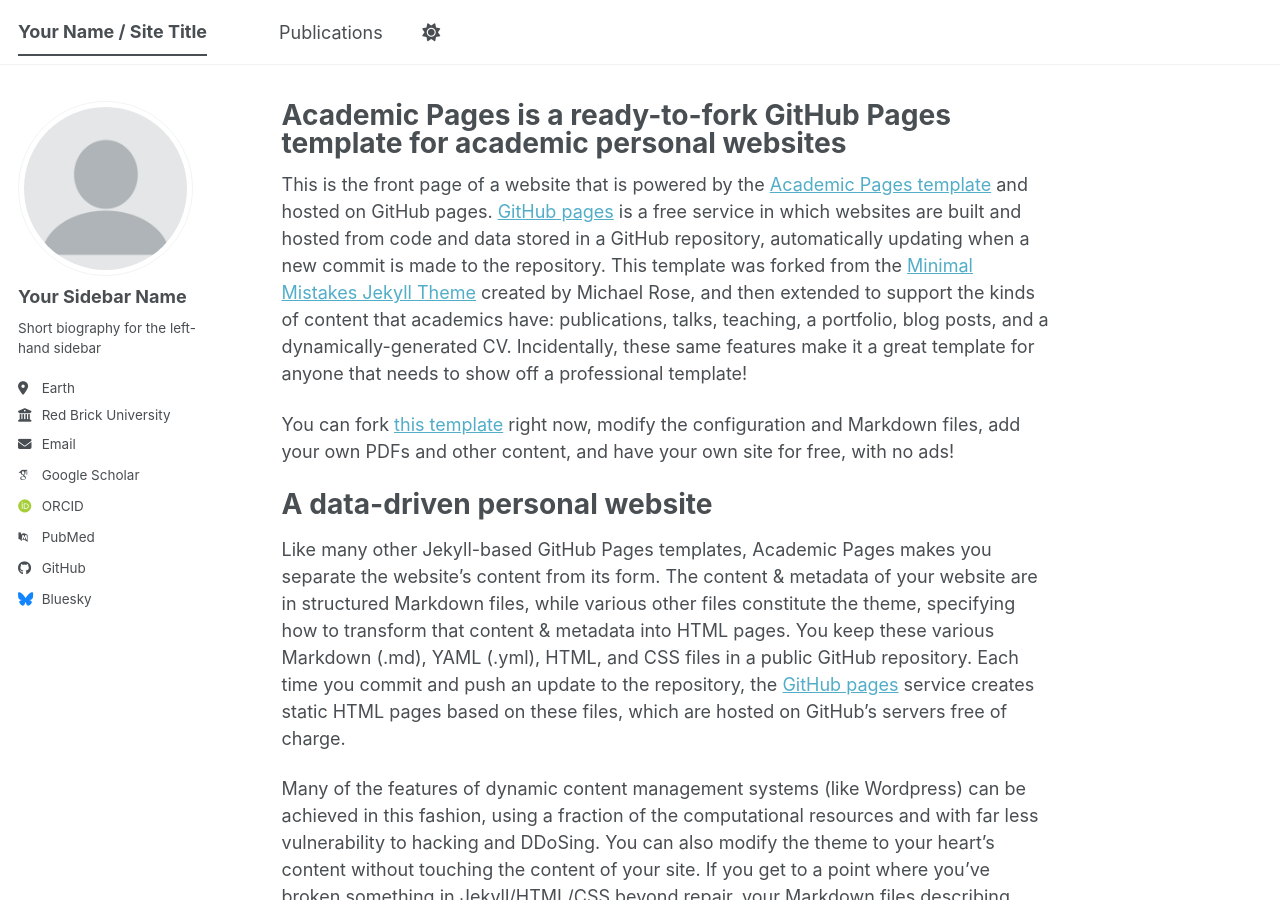
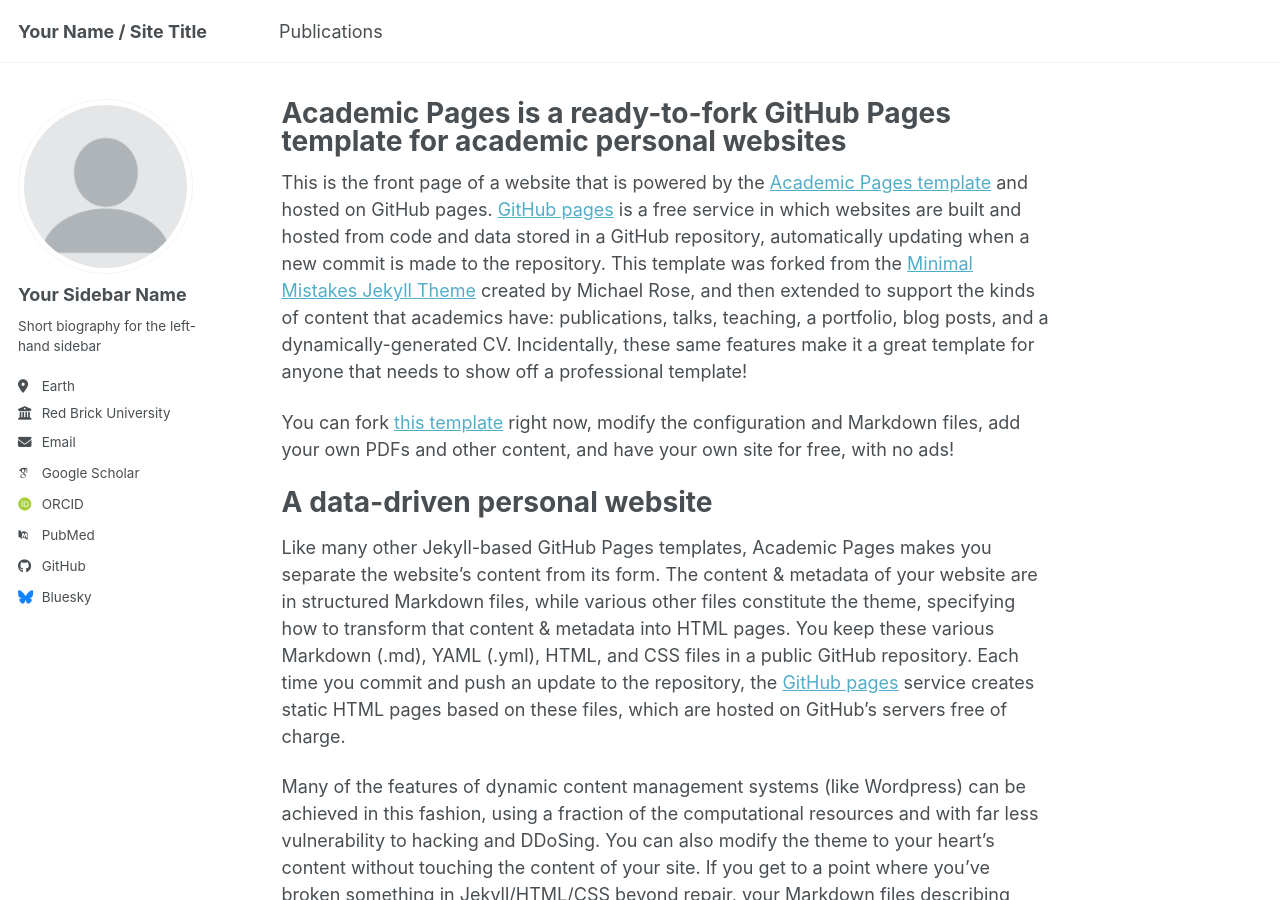
Before and after one commit to fangzhigang32/fangzhigang32.github.io, a Jekyll site: the page built from _pages/about.md, in a window 1280 px wide and 900 px high. Built offline with Jekyll 4.4.1, drawn with Linux system fonts in a browser that asks for light colours; some web fonts are replaced; a script bundle is joined from its source files by our own code; library files that are not in the unit come from our copies.

Commit message:
Update masthead.html

```diff
--- a/_includes/masthead.html
+++ b/_includes/masthead.html
@@ -1,26 +1,23 @@
 {% include base_path %}
+
 <div class="masthead">
   <div class="masthead__inner-wrap">
     <div class="masthead__menu">
       <nav id="site-nav" class="greedy-nav">
-        <button><span class="navicon"></span></button>
+        <button><div class="navicon"></div></button>
         <ul class="visible-links">
-          <li class="masthead__menu-item masthead__menu-item--lg persist {% if page.url == '/' or page.url == '/index.html' %}selected{% endif %}">
-            <a href="{{ base_path }}/">{{ site.title }}</a>
-          </li>
+          <li class="masthead__menu-item masthead__menu-item--lg persist"><a href="{{ base_path }}/">{{ site.title }}</a></li>
           {% for link in site.data.navigation.main %}
             {% if link.url contains 'http' %}
               {% assign domain = '' %}
             {% else %}
               {% assign domain = base_path %}
             {% endif %}
-            <li class="masthead__menu-item {% if page.url contains link.url and link.url != '/' %}selected{% endif %}">
-              <a href="{{ domain }}{{ link.url }}">{{ link.title }}</a>
-            </li>
+            <li class="masthead__menu-item"><a href="{{ domain }}{{ link.url }}">{{ link.title }}</a></li>
           {% endfor %}
-          <li id="theme-toggle" class="masthead__menu-item persist tail">
-            <a role="button" aria-labelledby="theme-icon"><i id="theme-icon" class="fa-solid fa-sun" aria-hidden="true" title="toggle theme"></i></a>
-          </li>
+          <!-- <li id="theme-toggle" class="masthead__menu-item persist tail">
+            <a><i id="theme-icon" class="fa-solid fa-sun" aria-hidden="true" title="toggle theme"></i></a>
+          </li> -->
         </ul>
         <ul class="hidden-links hidden"></ul>
       </nav>
```
